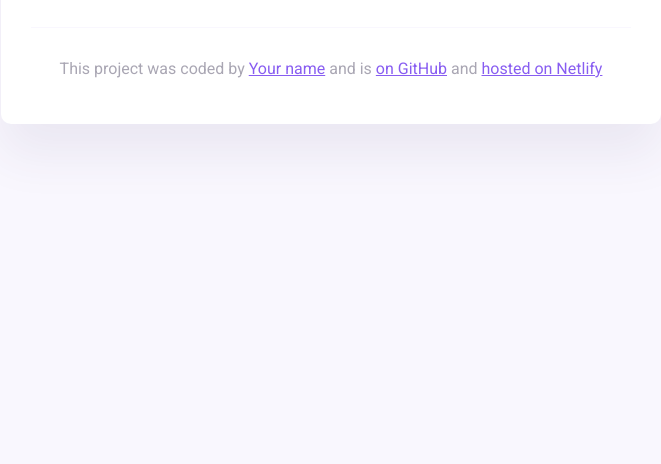
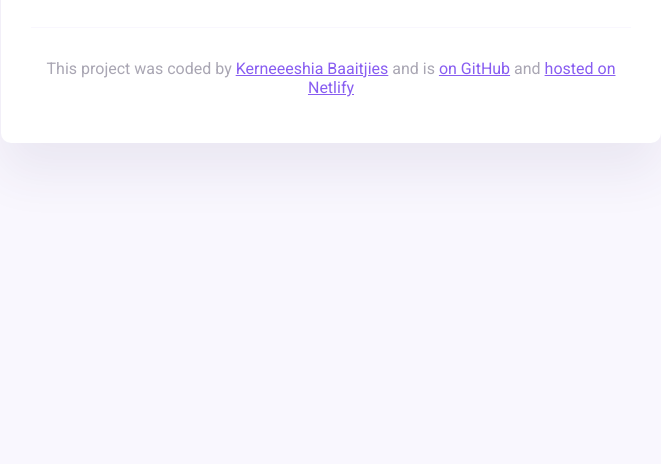
Before and after one commit to Kerneeshia/week-6-homework, a website built with Parcel: page index.html in a window 1280 px wide. Shown: the part 336-800 px from the top of the page, without its empty margins (309-970 px from the left). Built offline with nearby package versions, Linux system fonts and the light colour scheme.

Commit message:
added name

```diff
--- a/index.html
+++ b/index.html
@@ -47,7 +47,7 @@
       <footer>
         <p>
           This project was coded by
-          <a href="#" target="_blank">Your name</a> and is
+          <a href="#" target="_blank">Kerneeeshia Baaitjies</a> and is
           <a href="#" target="_blank"> on GitHub</a> and
           <a href="#" target="_blank">hosted on Netlify</a>
         </p>
```
